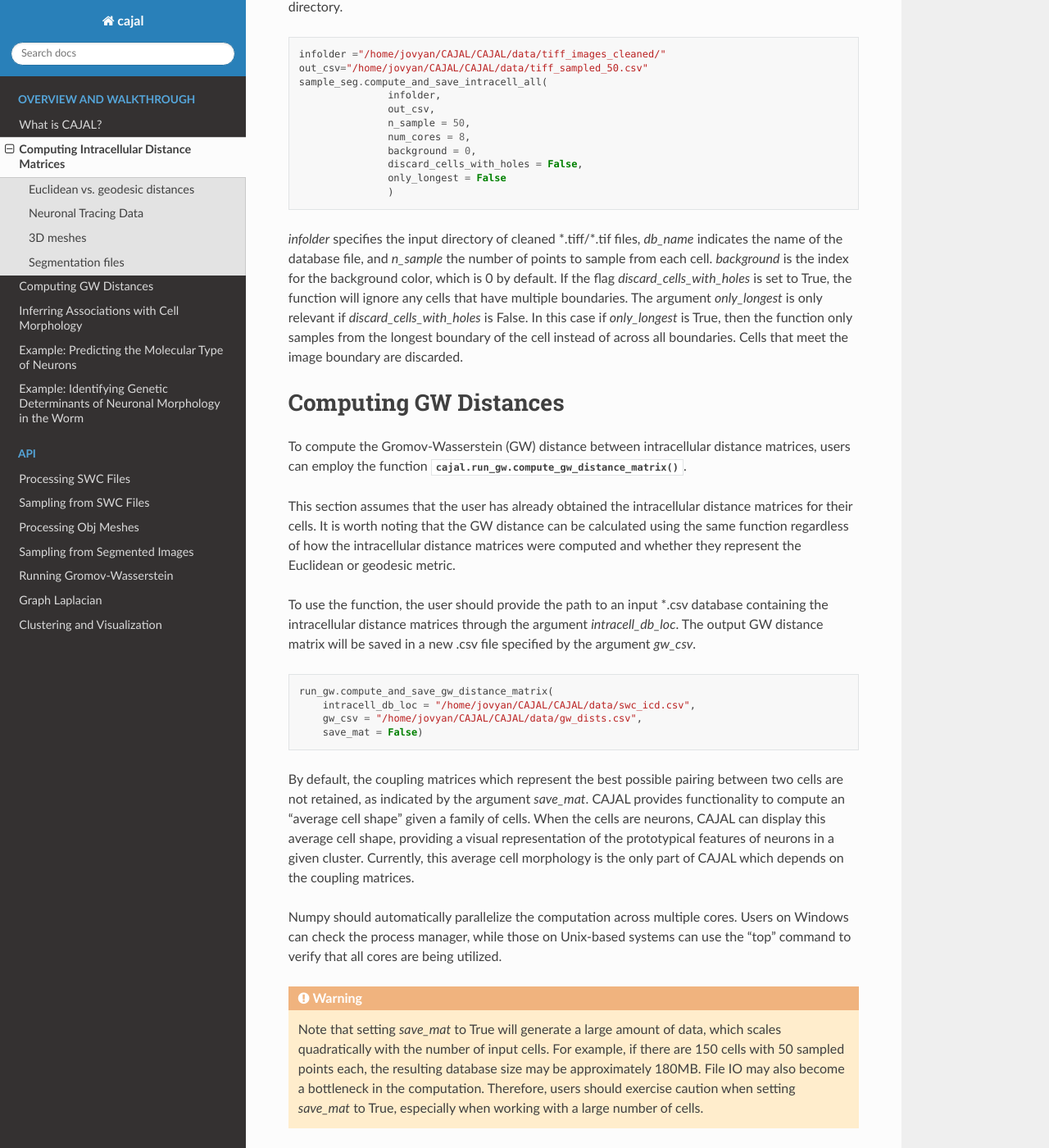
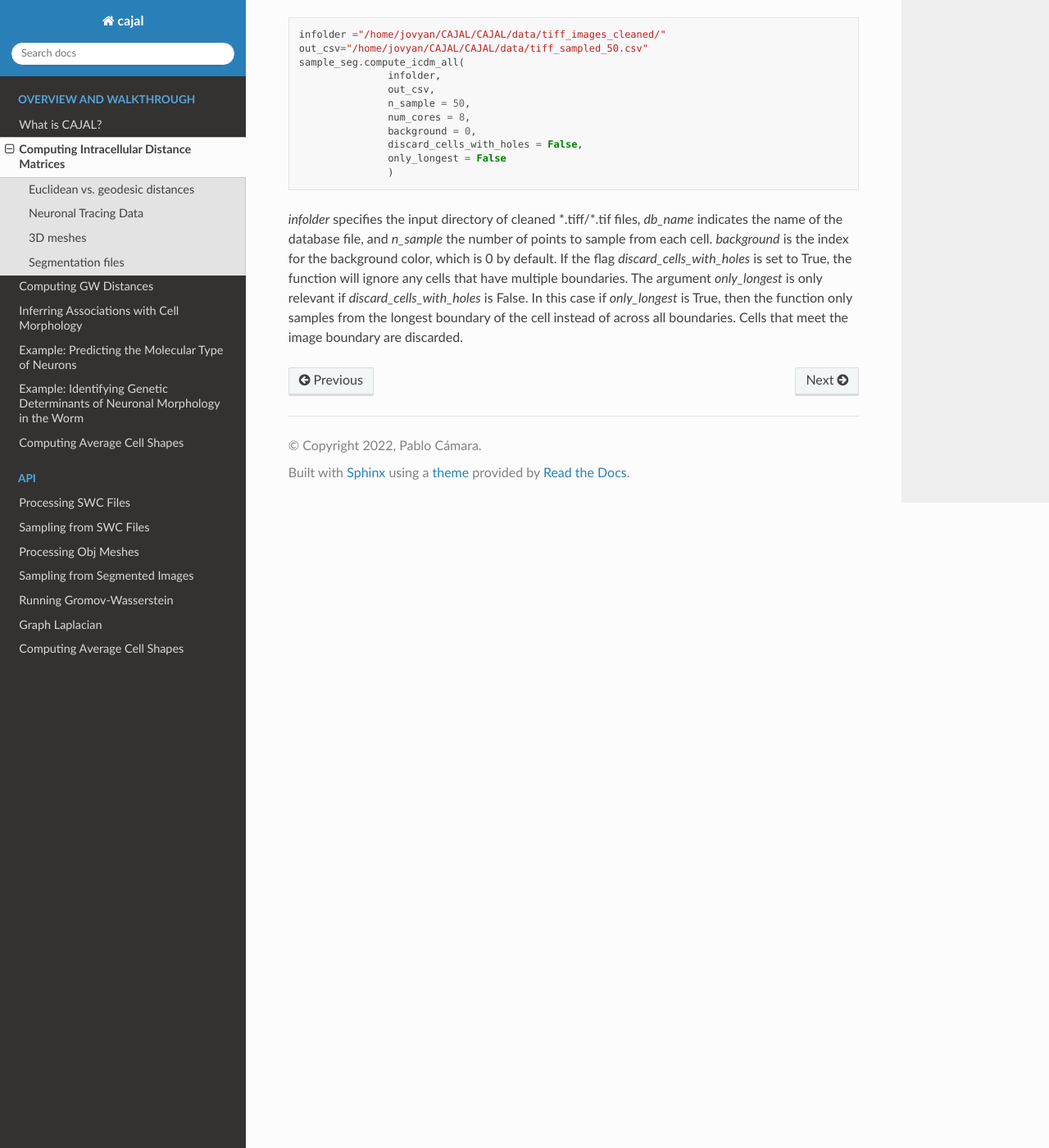
Before and after one commit to CamaraLab/CAJAL, a Sphinx documentation site: the page built from docs/computing-intracell-distance-matrices.rst, in a window 1280 px wide and 1400 px high, scrolled down 6733 px. Shown: the whole window at 82% size. Built offline with Sphinx 7.4.7 and the Read the Docs theme 2.0.0, drawn with Linux system fonts in a browser that asks for light colours; pages that are not in the unit, such as notebooks, are missing from menus; some of the changed text lies outside the part shown.

Commit message:
Restructured documentation

```diff
--- a/docs/benchmarking.rst
+++ b/docs/benchmarking.rst
@@ -35,7 +35,7 @@
 :math:`C_G(g_1),\dots, C_G(g_n)`, and evaluate whether the Laplacian Score of :math:`f`
 is below what would be expected from the covariate features.
 
-Overall, the Laplacian Score implemented in CAJAL provides a rigorous and flexible method
+Overall, the Laplacian Score implemented in CAJAL provides a flexible approach
 for analyzing the relationship between cell morphology and numerical features, with the
 ability to account for other covariates and assess statistical significance.
 
--- a/docs/computing-intracell-distance-matrices.rst
+++ b/docs/computing-intracell-distance-matrices.rst
@@ -135,7 +135,7 @@
 
 .. code-block:: python
 
-		failed_samples = sample_mesh.compute_and_save_intracell_all(
+		failed_samples = sample_mesh.compute_icdm_all(
 		            infolder="/home/jovyan/CAJAL/data/obj_files",
 			    out_csv="/home/jovyan/CAJAL/data/sampled_pts/obj_geodesic_50.csv",
 			    metric = "segment",
@@ -262,10 +262,10 @@
 
 To sample points and compute intracellular distances from \*.tiff / \*.tif files
 like these, CAJAL provides the function
-:func:`cajal.sample_seg.compute_and_save_intracell_all`. This function takes
+:func:`cajal.sample_seg.compute_icdm_all`. This function takes
 an input directory full of cleaned \*.tiff/\*.tif files and an output
 directory as arguments. For each \*.tiff file in the input directory,
-:func:`cajal.sample_seg.compute_and_save_intracell_all` breaks the image down into
+:func:`cajal.sample_seg.compute_icdm_all` breaks the image down into
 its separate cells, samples a given number of points for each one, and
 writes the resulting resulting intracellular distance matrix for each cell to a
 single collective database for all files in the directory.
@@ -274,7 +274,7 @@
 
         infolder ="/home/jovyan/CAJAL/CAJAL/data/tiff_images_cleaned/"
         out_csv="/home/jovyan/CAJAL/CAJAL/data/tiff_sampled_50.csv"
-        sample_seg.compute_and_save_intracell_all(
+        sample_seg.compute_icdm_all(
 		       infolder,
 		       out_csv,
 		       n_sample = 50,
@@ -292,50 +292,3 @@
 only relevant if `discard_cells_with_holes` is False. In this case if `only_longest`
 is True, then the function only samples from the longest boundary of the cell instead
 of across all boundaries. Cells that meet the image boundary are discarded.
-
-
-Computing GW Distances
-======================
-
-To compute the Gromov-Wasserstein (GW) distance between intracellular distance matrices,
-users can employ the function :func:`cajal.run_gw.compute_gw_distance_matrix`.
-
-This section assumes that the user has already obtained the intracellular
-distance matrices for their cells. It is worth noting that the GW distance
-can be calculated using the same function regardless of how the intracellular
-distance matrices were computed and whether they represent the Euclidean or
-geodesic metric.
-
-To use the function, the user should provide the path to an input \*.csv
-database containing the intracellular distance matrices through the argument
-`intracell_db_loc`. The output GW distance matrix will be saved in a new \.csv
-file specified by the argument `gw_csv`.
-
-.. code-block:: python
-
-        run_gw.compute_and_save_gw_distance_matrix(
-            intracell_db_loc = "/home/jovyan/CAJAL/CAJAL/data/swc_icd.csv",
-            gw_csv = "/home/jovyan/CAJAL/CAJAL/data/gw_dists.csv",
-            save_mat = False)
-
-By default, the coupling matrices which represent the best possible pairing
-between two cells are not retained, as indicated by the argument `save_mat`.
-CAJAL provides functionality to compute an "average cell shape" given a family
-of cells. When the cells are neurons, CAJAL can display this average cell
-shape, providing a visual representation of the prototypical features of
-neurons in a given cluster. Currently, this average cell morphology is the only
-part of CAJAL which depends on the coupling matrices.
-
-Numpy should automatically parallelize the computation across multiple cores.
-Users on Windows can check the process
-manager, while those on Unix-based systems can use the "top" command to verify
-that all cores are being utilized.
-
-.. warning::
-
-   Note that setting `save_mat` to True will generate a large amount of data,
-   which scales quadratically with the number of input cells. For example, if
-   there are 150 cells with 50 sampled points each, the resulting database size
-   may be approximately 180MB. File IO may also become a bottleneck in the
-   computation. Therefore, users should exercise caution when setting
-   `save_mat` to True, especially when working with a large number of cells.
--- a/docs/index.rst
+++ b/docs/index.rst
@@ -33,7 +33,9 @@
 
    what-is-cajal
    computing-intracell-distance-matrices
+   computing-gw-distances
    benchmarking
+   average_swc_shape
    notebooks/Example_1
 
 .. toctree::
--- a/docs/requirements.txt
+++ b/docs/requirements.txt
@@ -2,3 +2,4 @@
 sphinx_rtd_theme==1.1.1
 myst-parser==0.18.1
 docutils==0.17.1
+nbsphinx
--- a/docs/sample_mesh.rst
+++ b/docs/sample_mesh.rst
@@ -37,4 +37,4 @@
 	  :value: numpy.typing.NDArray[numpy.int\_]
 
 .. autofunction:: cajal.sample_mesh.read_obj
-.. autofunction:: cajal.sample_mesh.compute_and_save_intracell_all
+.. autofunction:: cajal.sample_mesh.compute_icdm_all
--- a/docs/sample_seg.rst
+++ b/docs/sample_seg.rst
@@ -5,4 +5,4 @@
 
 .. autofunction:: cajal.sample_seg.cell_boundaries
 
-.. autofunction:: cajal.sample_seg.compute_and_save_intracell_all
+.. autofunction:: cajal.sample_seg.compute_icdm_all
```
Also changed, not shown: docs/average_swc_shape.rst (+19 -53 lines), docs/computing-gw-distances.rst (added, +45 -0 lines), 2 other files.
